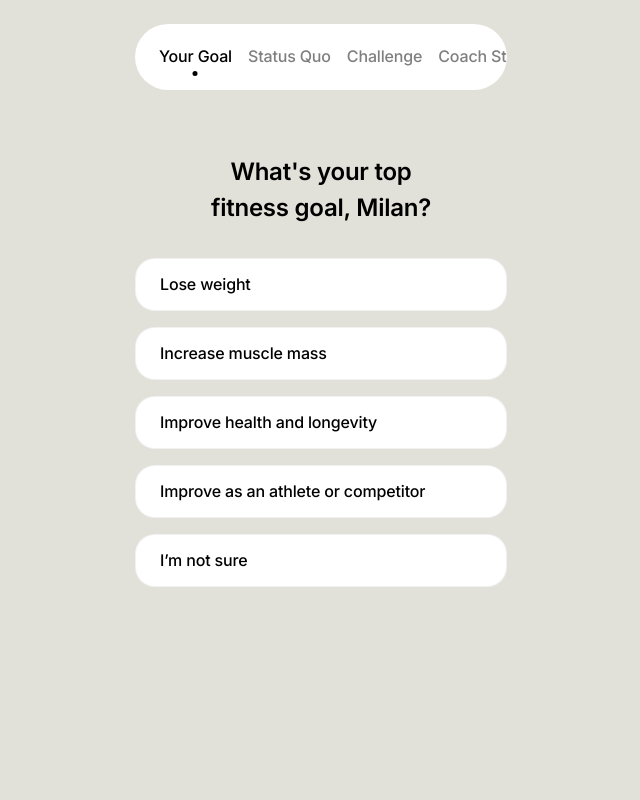
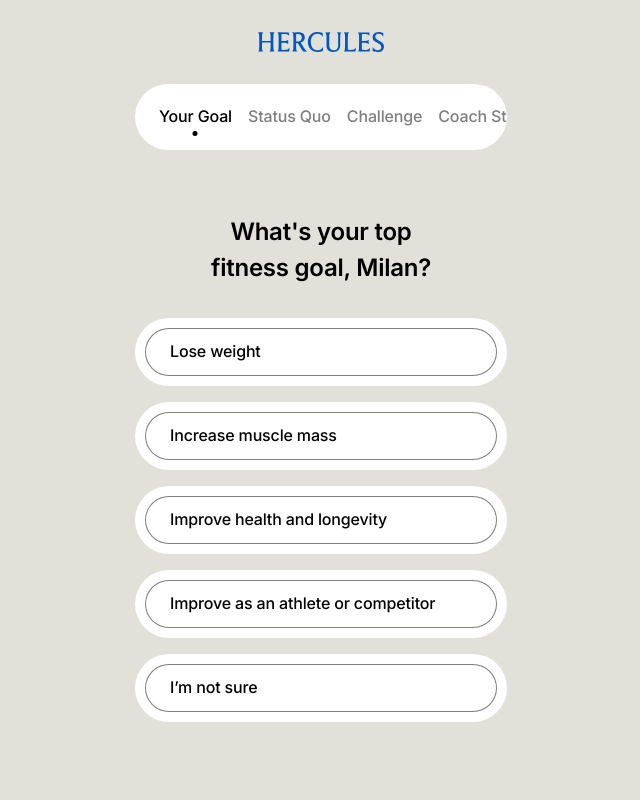
Before and after one commit to louiz7/coach, a FastAPI app: page /start in a window 1280 px wide. Shown: the whole page, without its empty margins (319-959 px from the left). Run offline with FastAPI, Linux system fonts and the light colour scheme; some web fonts are replaced.

Commit message:
ui: add Hercules logo and restyle onboarding option selectors
Add the Hercules wordmark SVG above the step pill, grouped with it in
an .onboarding__header flex column (32px gap, stretched). Bump card
top padding to 32px.

Restyle each option to the Figma spec: wrap every <button class="option">
in an .option-ring container (10px padding, 50px radius, white
background by default) so the selector has an outer ring and an inner
48px pill with a thin 0.5px border. When the inner option is selected,
both the ring and the pill fill with #0057C3 and the pill's border +
text flip to full-opacity white (via :has()). Options list gains a
16px gap between rings.

```diff
--- a/app/static/css/onboarding.css
+++ b/app/static/css/onboarding.css
@@ -8,7 +8,7 @@
 }
 
 .onboarding__card {
-  padding: 24px;
+  padding: 32px 24px 24px;
   width: 100%;
   max-width: 374px;
   min-height: 100vh;
@@ -16,6 +16,20 @@
   flex-direction: column;
   align-items: center;
   gap: 64px;
+}
+
+.onboarding__header {
+  display: flex;
+  flex-direction: column;
+  align-items: center;
+  gap: 32px;
+  align-self: stretch;
+}
+
+.onboarding__logo {
+  width: 126px;
+  height: 20px;
+  flex-shrink: 0;
 }
 
 /* ---------- Steps nav pill ---------- */
@@ -111,23 +125,37 @@
 .options {
   display: flex;
   flex-direction: column;
+  align-items: flex-start;
   gap: 16px;
-  width: 100%;
+  margin: 0;
   padding: 0;
-  margin: 0;
+  align-self: stretch;
   list-style: none;
+}
+
+.option-ring {
+  display: flex;
+  padding: 10px;
+  flex-direction: column;
+  align-items: flex-start;
+  gap: 10px;
+  align-self: stretch;
+  background: #fff;
+  border-radius: 50px;
+  transition: background-color 120ms ease;
 }
 
 .option {
   appearance: none;
   display: flex;
   align-items: center;
-  width: 100%;
-  height: 53px;
+  gap: 16px;
+  align-self: stretch;
+  height: 48px;
   padding: 0 24px;
   background: #fff;
-  border: 1px solid rgba(0, 0, 0, 0.05);
-  border-radius: 20px;
+  border: 0.5px solid rgba(0, 0, 0, 0.5);
+  border-radius: 50px;
   overflow: hidden;
   cursor: pointer;
   font-family: "Inter", sans-serif;
@@ -149,10 +177,14 @@
   transform: translateY(1px);
 }
 
+.option-ring:has(.option.is-selected) {
+  background: #0057c3;
+}
+
 .option.is-selected {
-  background: #000;
+  background: #0057c3;
   color: #fff;
-  border-color: #000;
+  border-color: #fff;
 }
 
 /* ---------- Back link ---------- */
--- a/app/templates/start.html
+++ b/app/templates/start.html
@@ -18,6 +18,14 @@
   <body>
     <main class="onboarding">
       <section class="onboarding__card">
+        <div class="onboarding__header">
+          <img
+            class="onboarding__logo"
+            src="/static/images/hercules-logo.svg"
+            alt="Hercules"
+            width="126"
+            height="20"
+          />
           <nav class="steps" aria-label="Onboarding progress">
           <button type="button" class="step is-active" data-step="goal" aria-current="step">
             <span class="step__label">Your Goal</span>
@@ -40,6 +48,7 @@
             <span class="step__dot" aria-hidden="true"></span>
           </button>
         </nav>
+        </div>
 
         <!-- Step 1: Goal -->
         <div class="step-panel is-active" data-panel="goal">
@@ -48,21 +57,31 @@
           </h1>
 
           <div class="options" role="radiogroup" aria-label="Fitness goal" data-field="goal">
+            <div class="option-ring">
               <button type="button" class="option" role="radio" aria-checked="false" data-value="lose_weight">
                 Lose weight
               </button>
+            </div>
+            <div class="option-ring">
               <button type="button" class="option" role="radio" aria-checked="false" data-value="increase_muscle_mass">
                 Increase muscle mass
               </button>
+            </div>
+            <div class="option-ring">
               <button type="button" class="option" role="radio" aria-checked="false" data-value="health_longevity">
                 Improve health and longevity
               </button>
+            </div>
+            <div class="option-ring">
               <button type="button" class="option" role="radio" aria-checked="false" data-value="athlete">
                 Improve as an athlete or competitor
               </button>
+            </div>
+            <div class="option-ring">
               <button type="button" class="option" role="radio" aria-checked="false" data-value="not_sure">
                 I&rsquo;m not sure
               </button>
+            </div>
           </div>
         </div>
 
@@ -73,21 +92,31 @@
           </h1>
 
           <div class="options" role="radiogroup" aria-label="Current training frequency" data-field="status">
+            <div class="option-ring">
               <button type="button" class="option" role="radio" aria-checked="false" data-value="none">
                 I don&rsquo;t train at all
               </button>
+            </div>
+            <div class="option-ring">
               <button type="button" class="option" role="radio" aria-checked="false" data-value="1_2_week">
                 1–2x per week
               </button>
+            </div>
+            <div class="option-ring">
               <button type="button" class="option" role="radio" aria-checked="false" data-value="3_4_week">
                 3–4x per week
               </button>
+            </div>
+            <div class="option-ring">
               <button type="button" class="option" role="radio" aria-checked="false" data-value="5_plus_week">
                 5+ times per week
               </button>
+            </div>
+            <div class="option-ring">
               <button type="button" class="option" role="radio" aria-checked="false" data-value="not_sure">
                 I&rsquo;m not sure
               </button>
+            </div>
           </div>
 
           <button type="button" class="back-link" data-back>Previous Step</button>
@@ -100,21 +129,31 @@
           </h1>
 
           <div class="options" role="radiogroup" aria-label="Biggest challenge" data-field="challenge">
+            <div class="option-ring">
               <button type="button" class="option" role="radio" aria-checked="false" data-value="motivation">
                 Lack of motivation
               </button>
+            </div>
+            <div class="option-ring">
               <button type="button" class="option" role="radio" aria-checked="false" data-value="dont_know">
                 I don&rsquo;t know what to do
               </button>
+            </div>
+            <div class="option-ring">
               <button type="button" class="option" role="radio" aria-checked="false" data-value="consistency">
                 No consistency / I keep quitting
               </button>
+            </div>
+            <div class="option-ring">
               <button type="button" class="option" role="radio" aria-checked="false" data-value="no_time">
                 Too busy / no time
               </button>
+            </div>
+            <div class="option-ring">
               <button type="button" class="option" role="radio" aria-checked="false" data-value="alone">
                 I&rsquo;ve been doing it alone
               </button>
+            </div>
           </div>
 
           <button type="button" class="back-link" data-back>Previous Step</button>
@@ -127,18 +166,26 @@
           </h1>
 
           <div class="options" role="radiogroup" aria-label="Coach style" data-field="coach_style">
+            <div class="option-ring">
               <button type="button" class="option" role="radio" aria-checked="false" data-value="high_energy">
                 High-energy
               </button>
+            </div>
+            <div class="option-ring">
               <button type="button" class="option" role="radio" aria-checked="false" data-value="calm">
                 Calm, cool and collected
               </button>
+            </div>
+            <div class="option-ring">
               <button type="button" class="option" role="radio" aria-checked="false" data-value="drill_sergeant">
                 Drill sergeant
               </button>
+            </div>
+            <div class="option-ring">
               <button type="button" class="option" role="radio" aria-checked="false" data-value="humor">
                 Has a sense of humor
               </button>
+            </div>
           </div>
 
           <button type="button" class="back-link" data-back>Previous Step</button>
@@ -151,18 +198,26 @@
           </h1>
 
           <div class="options" role="radiogroup" aria-label="Coach intensity" data-field="coach_intensity">
+            <div class="option-ring">
               <button type="button" class="option" role="radio" aria-checked="false" data-value="easy">
                 Easy &mdash; keep it manageable
               </button>
+            </div>
+            <div class="option-ring">
               <button type="button" class="option" role="radio" aria-checked="false" data-value="moderate">
                 Moderate &mdash; challenge me
               </button>
+            </div>
+            <div class="option-ring">
               <button type="button" class="option" role="radio" aria-checked="false" data-value="hard">
                 Hard &mdash; I want to be pushed
               </button>
+            </div>
+            <div class="option-ring">
               <button type="button" class="option" role="radio" aria-checked="false" data-value="maximum">
                 Maximum &mdash; no excuses
               </button>
+            </div>
           </div>
 
           <button type="button" class="back-link" data-back>Previous Step</button>
```
Also changed, not shown: app/static/images/hercules-logo.svg (added). Lines whose indentation alone changed are shown as unchanged.
